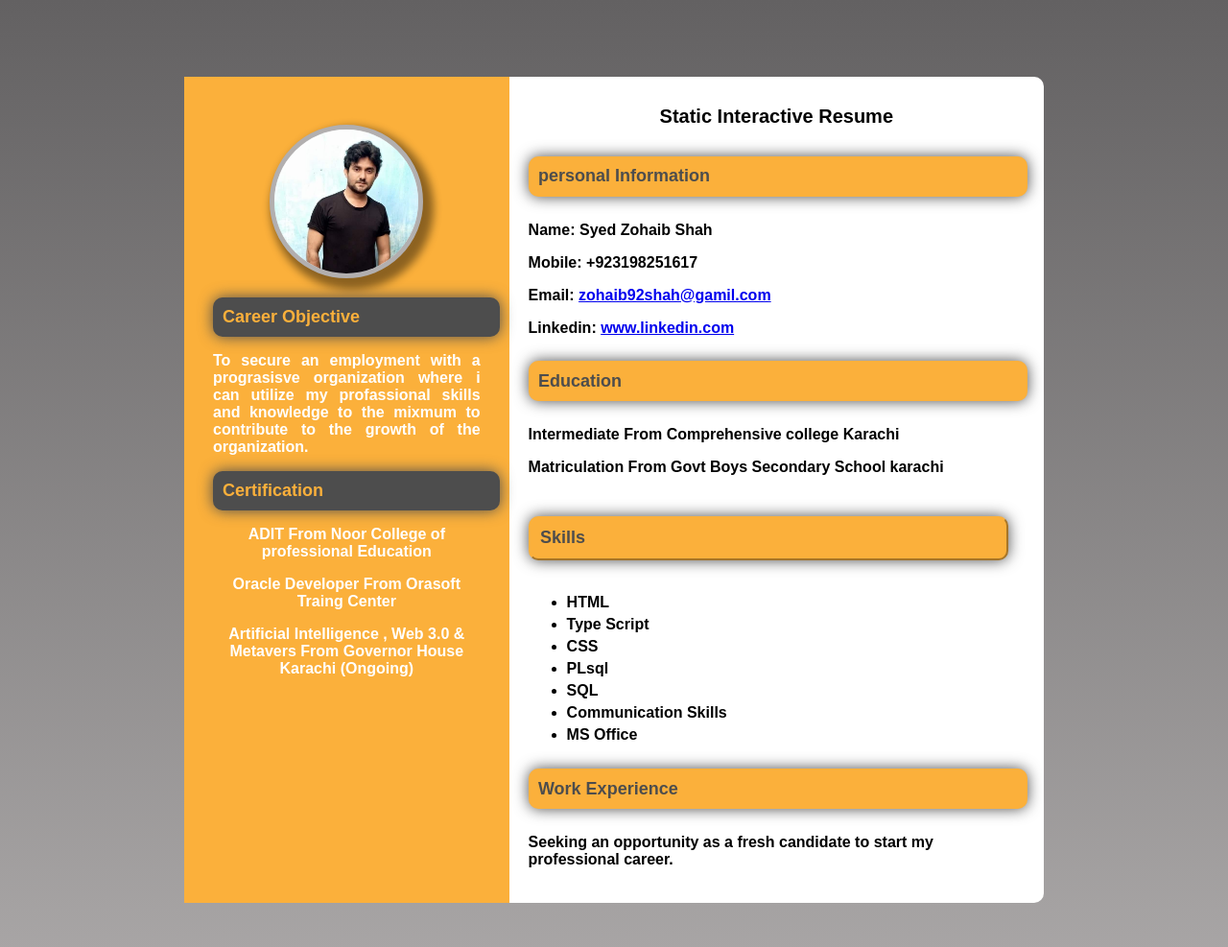
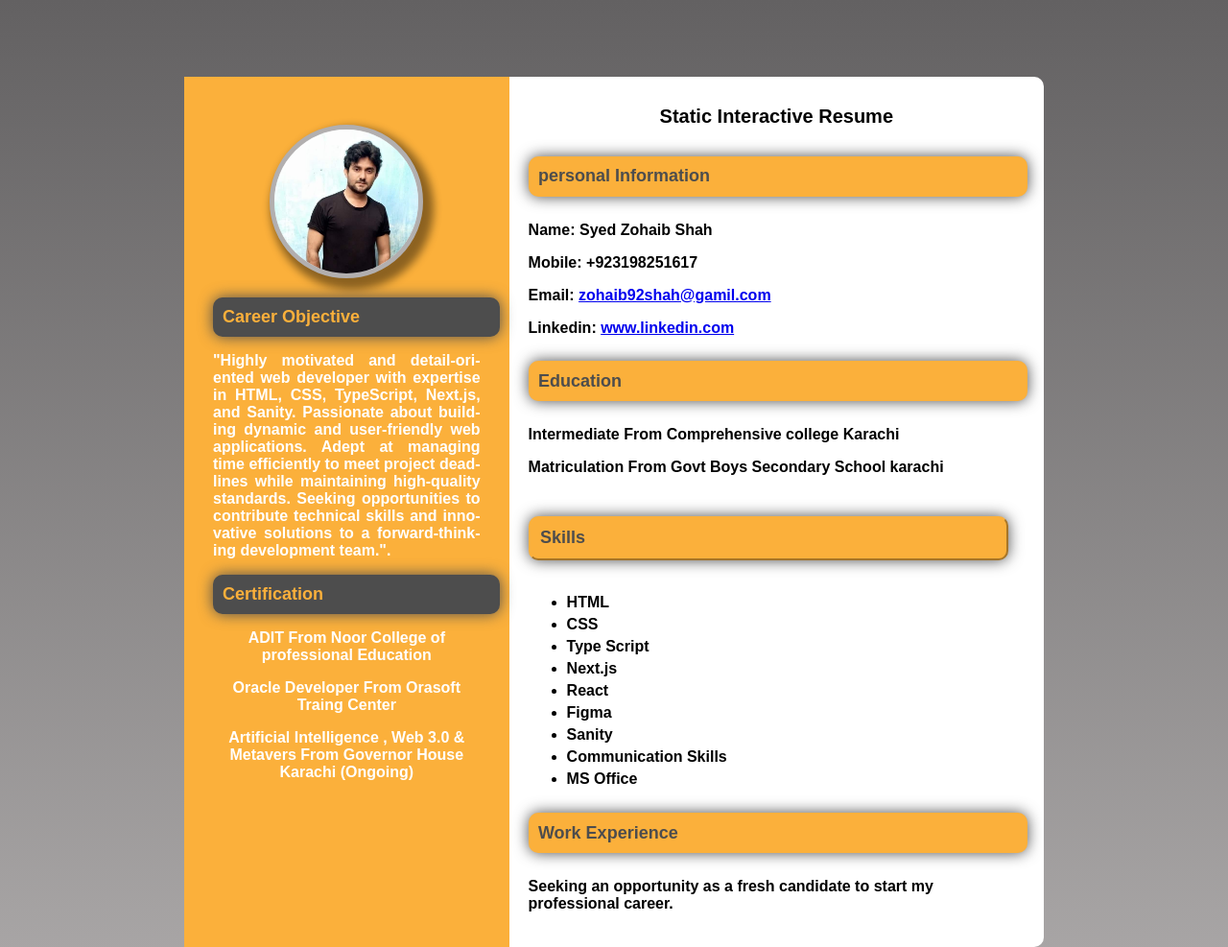
Before and after one commit to zohaib617/hackathone-milestone-1-2, a plain HTML site: page index.html in a window 1280 px wide. Shown: the whole page at 96% size. Drawn offline with Linux system fonts and the light colour scheme.

Commit message:
Update index.html

```diff
--- a/index.html
+++ b/index.html
@@ -15,9 +15,7 @@
             <img src="zohaib.jpg" alt="profile pcture" class="profile-img"">
             <section id=" objective">
             <h3 class="heading2">Career Objective</h3>
-            <p style="text-align: justify; hyphens: auto;">To secure an employment with a prograsisve organization where
-                i can utilize my profassional skills and knowledge to the mixmum to contribute to the growth of the
-                organization.</p>
+            <p style="text-align: justify; hyphens: auto;">"Highly motivated and detail-oriented web developer with expertise in HTML, CSS, TypeScript, Next.js, and Sanity. Passionate about building dynamic and user-friendly web applications. Adept at managing time efficiently to meet project deadlines while maintaining high-quality standards. Seeking opportunities to contribute technical skills and innovative solutions to a forward-thinking development team.".</p>
             </section>
             <section id="certification">
                 <h3 class="heading">Certification</h3>
@@ -48,11 +46,14 @@
 
                 <ul>
                     <li>HTML</li>
-                    <li>Type Script</li>
                     <li>CSS</li>
-                    <li>PLsql</li>
-                    <li>SQL</li>
-                    <li>Communication Skills</li>
+                   <li>Type Script</li>
+	       	   <li>Next.js</li>
+                   <li>React</li>
+	          <li>Figma</li>
+                  <li>Sanity</li>
+
+                  <li>Communication Skills</li>
                     <li>MS Office</li>
                 </ul>
             </section>
```
